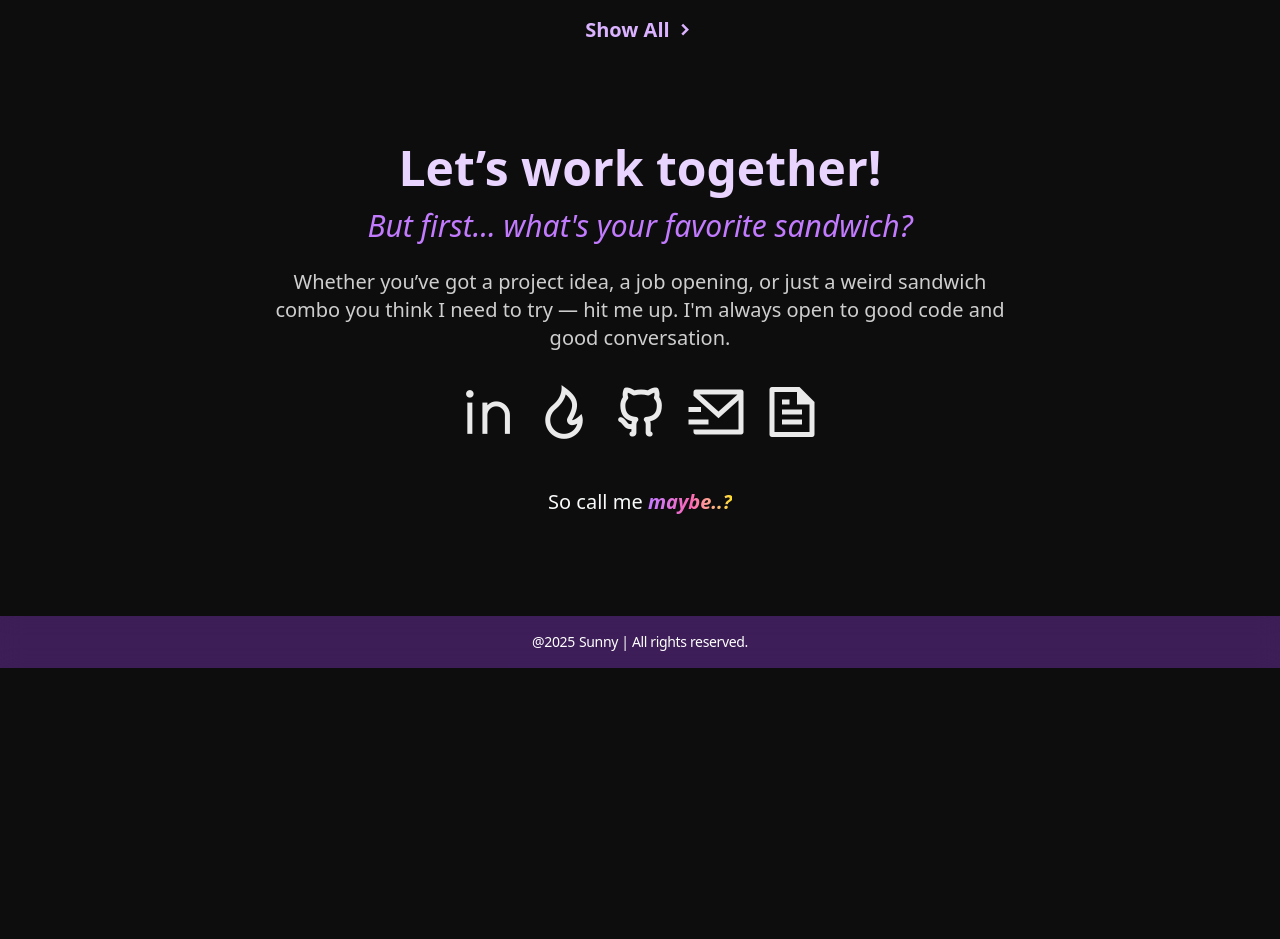
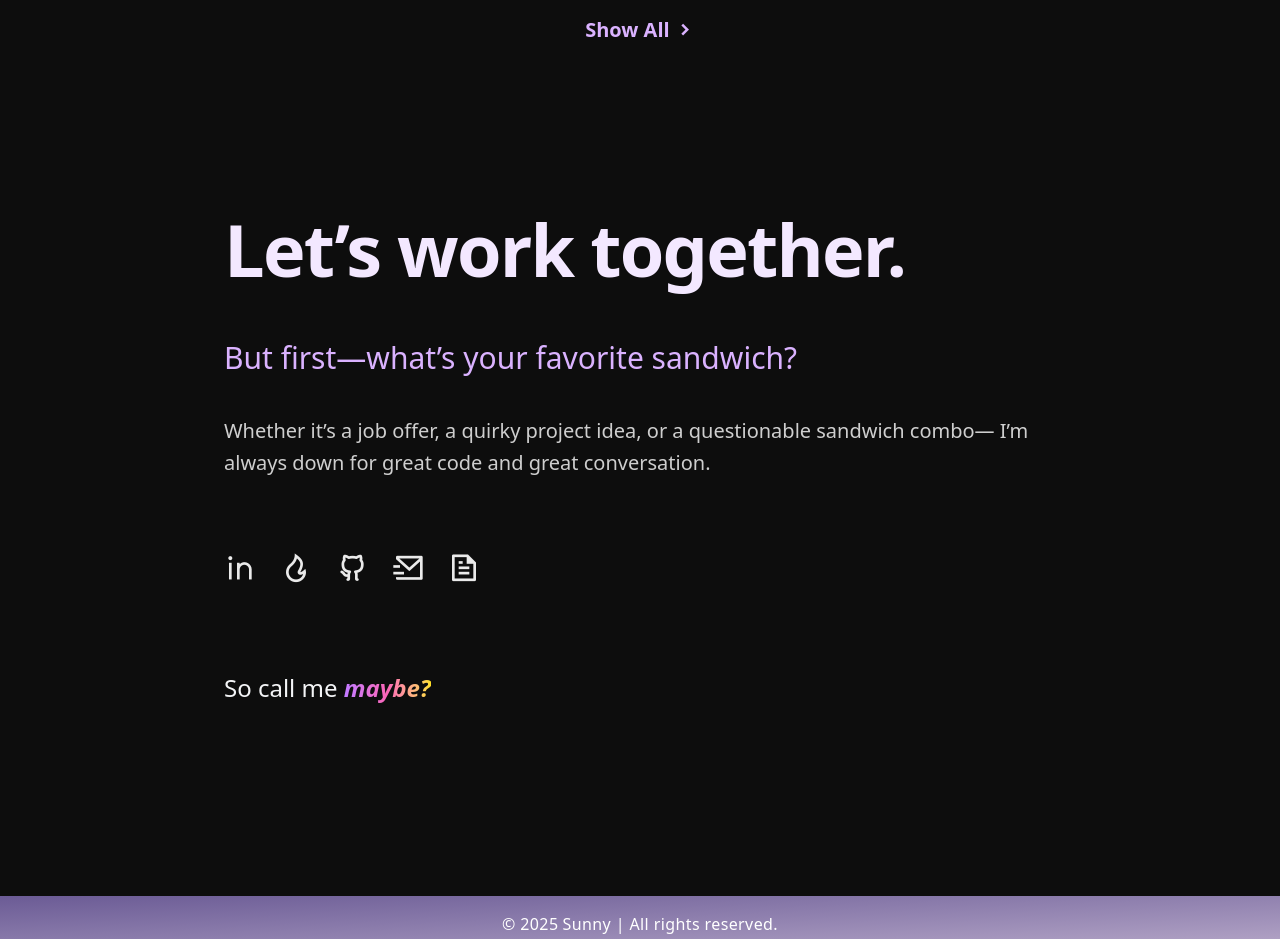
Before and after one commit to sunnycc17/portfolio, a website with bundled scripts: page index.html in a window 1280 px wide. Shown: the part 4260-5199 px from the top of the page. Before the commit the page ends 4928 px from the top, so only its background shows below. Built offline with nearby package versions, Linux system fonts and the light colour scheme.

Commit message:
revamped footer and contact section -pending icon change

```diff
--- a/index.html
+++ b/index.html
@@ -513,68 +513,67 @@
       <!-- Contact Section -->
       <section
       id="Contact"
-        class="m-5 my-20 flex flex-col items-center justify-center gap-5 p-5 text-center xl:text-3xl"
+      class="mx-auto mt-40 mb-48 max-w-5xl px-6 sm:px-12 lg:px-24 text-left"
     >
-        <div class="max-w-3xl px-4">
       <h5
         data-aos="fade-up"
         data-aos-delay="300"
-            class="mb-4 text-4xl font-bold text-purple-200 sm:text-5xl"
+        class="mb-10 text-5xl font-extrabold tracking-tight text-purple-100 sm:text-6xl lg:text-7xl leading-tight"
       >
-            Let’s work together!
+        Let’s work together.
       </h5>
 
       <p
         data-aos="fade-up"
         data-aos-delay="350"
-            class="mb-6 text-2xl font-extralight text-purple-400 italic sm:text-3xl"
+        class="mb-8 text-2xl font-medium text-purple-300 sm:text-3xl leading-relaxed"
       >
-            But first… what's your favorite sandwich?
+        But first—what’s your favorite sandwich?
       </p>
 
       <p
         data-aos="fade-up"
         data-aos-delay="375"
-            class="mb-6 text-lg text-white/80 sm:text-xl"
+        class="mb-16 text-lg font-light leading-relaxed text-white/80 sm:text-xl"
       >
-            Whether you’ve got a project idea, a job opening, or just a weird
-            sandwich combo you think I need to try — hit me up. I'm always open
-            to good code and good conversation.
+        Whether it’s a job offer, a quirky project idea, or a questionable sandwich combo—
+        I’m always down for great code and great conversation.
       </p>
 
       <div
         data-aos="fade-up"
         data-aos-delay="400"
-            class="social-medias mt-4 flex flex-wrap items-center justify-center gap-4"
+        class="social-medias mb-20 flex flex-wrap items-center gap-6"
       >
-            <!-- social icons here -->
+        <!-- Social icons go here -->
       </div>
 
       <p
         data-aos="fade-up"
         data-aos-delay="450"
-            class="mt-10 text-lg text-gray-50 sm:text-xl"
+        class="text-xl font-medium text-gray-100 sm:text-2xl"
       >
         So call me
         <em
           class="bg-gradient-to-r from-purple-400 via-pink-400 to-yellow-300 bg-clip-text font-bold text-transparent"
-              >maybe..?</em
-            >
+        >maybe?</em>
       </p>
-        </div>
     </section>
 
-      <!-- Footer -->
+
+
+
+
       <footer
-        class="group relative flex items-center justify-center bg-purple-500/30 p-4 text-sm font-extralight tracking-tight text-white backdrop-blur-md transition-all duration-500 hover:bg-purple-600/20 hover:text-purple-100 hover:backdrop-blur-lg"
+      class="w-full bg-gradient-to-br from-[#6B5B95] to-[#B8A9C9] p-4 text-center text-[0.9rem] sm:text-base font-light text-white tracking-wide"
     >
-        <span class="z-10">
-          @<span id="year" class="mr-1"></span>Sunny | All rights reserved.
+      <span class="block">
+        &copy; <span id="year" class="mr-1"></span>Sunny | All rights reserved.
       </span>
-        <div
-          class="pointer-events-none absolute bottom-0 left-0 h-1 w-full scale-x-0 bg-gradient-to-r from-purple-400 via-pink-400 to-purple-400 opacity-80 blur-sm transition-transform duration-500 group-hover:scale-x-100"
-        ></div>
     </footer>
+
+
+
     </main>
   </body>
 
```
Also changed, not shown: src/output.css. Lines whose indentation alone changed are shown as unchanged.
